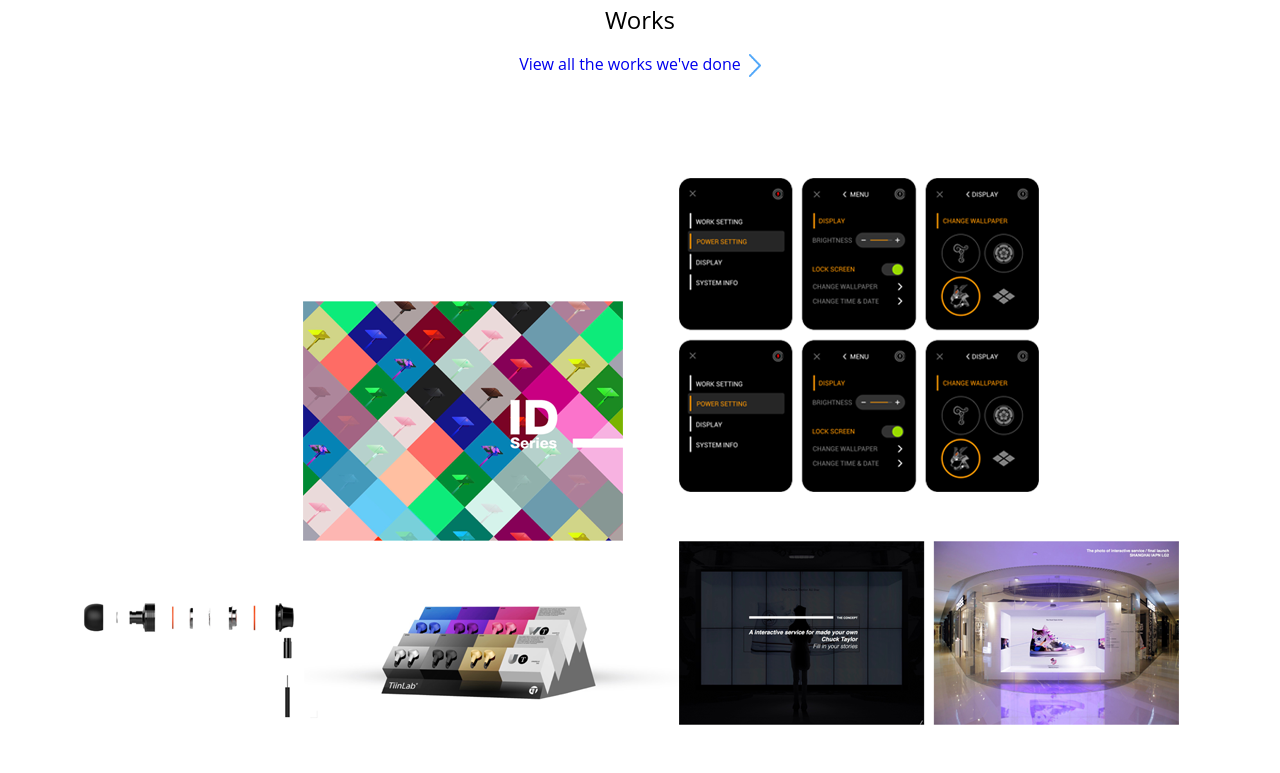
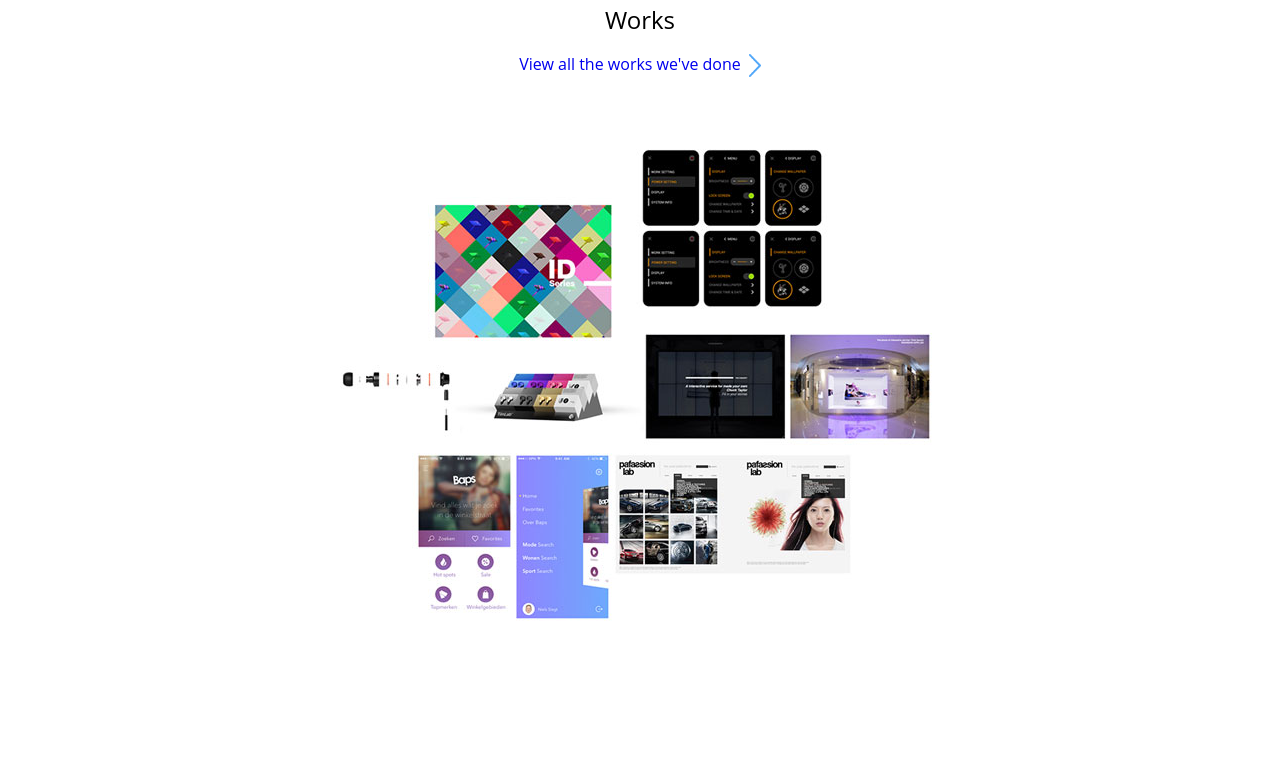
Before and after one commit to Sumi-Interactive/YOUANDME, a website: page src/index.html in a window 1280 px wide. Shown: the part 1727-2500 px from the top of the page. Drawn offline with Linux system fonts and the light colour scheme; files whose address does not match are found by name.

Commit message:
shrink the work image size

```diff
--- a/src/index.html
+++ b/src/index.html
@@ -81,7 +81,7 @@
         <h2>Works</h2>
         <a href="works.html">
           <span>View all the works we've done<img src="img/icon-arrow-right.png" srcset="img/icon-arrow-right.png 1x, img/icon-arrow-right@2x.png 2x" /></span>
-          <img src="img/works.png" alt="all works" />
+          <img src="img/works.jpg" alt="all works" />
         </a>
       </div>
     </section>
```
Also changed, not shown: src/img/works.jpg (added).
